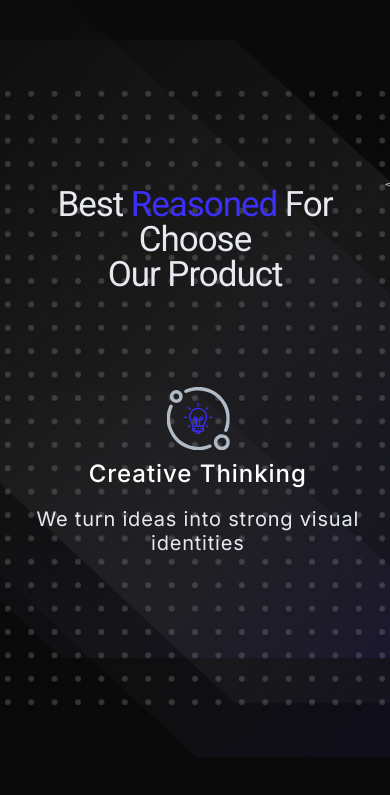
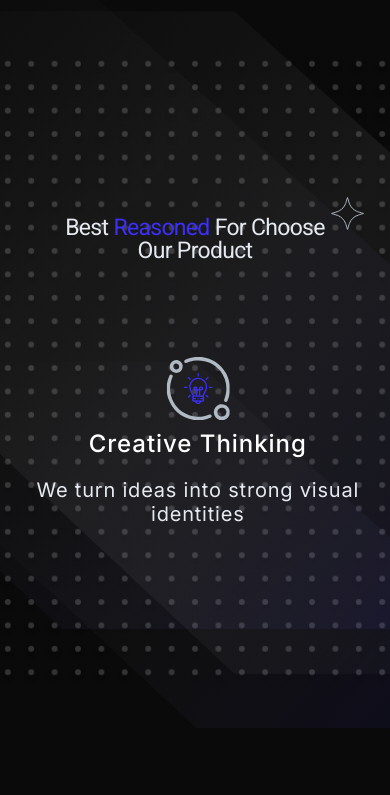
Before and after one commit to leumastrycode/Spacetrek-Collective, a Next.js app: page / in a window 390 px wide. Shown: the part 4595-5390 px from the top of the page. Built offline with nearby package versions, Linux system fonts and the light colour scheme.

Commit message:
Responsive star in reason

```diff
--- a/components/sections/Reason.tsx
+++ b/components/sections/Reason.tsx
@@ -15,7 +15,7 @@ export default function Reason() {
   }, []);
 
   return (
-    <section id="reason" className="min-h-[100dvh] md:h-screen overflow-hidden w-full snap-start flex items-center justify-center">
+    <section id="reason" className="min-h-[100dvh] md:h-screen overflow-visible w-full snap-start flex items-center justify-center">
       {isMobile ? <ReasonMobile /> : <ReasonWeb />}
     </section>
   );
--- a/components/ui/ReasonSection/ReasonMobile.tsx
+++ b/components/ui/ReasonSection/ReasonMobile.tsx
@@ -21,8 +21,8 @@ export default function ReasonMobile() {
     <section id="reason">
       <div className="w-full flex flex-col justify-center items-center gap-[85px]">
         <div className="relative w-fit flex justify-center items-center">
-          <Star className="absolute -top-[20px] -right-[20px]" />
-          <h2 className="px-[20px] font-roboto font-normal text-[35px] sm:text-[40px] md:text-[48px] leading-[100%] tracking-[-0.03em] text-center text-[#E6EAF0]">
+          <Star className="absolute -top-[20px] -right-[20px] max-[434px]:-top-[20px] max-[434px]:-right-[20px]" />
+          <h2 className="px-[20px] font-roboto font-normal text-[35px] max-[434px]:text-[23px] sm:text-[40px] md:text-[48px] leading-[100%] tracking-[-0.03em] text-center text-[#E6EAF0]">
             Best
             <span className="text-[#3D2FFA]"> Reasoned </span>
             For Choose <br /> Our Product
```
